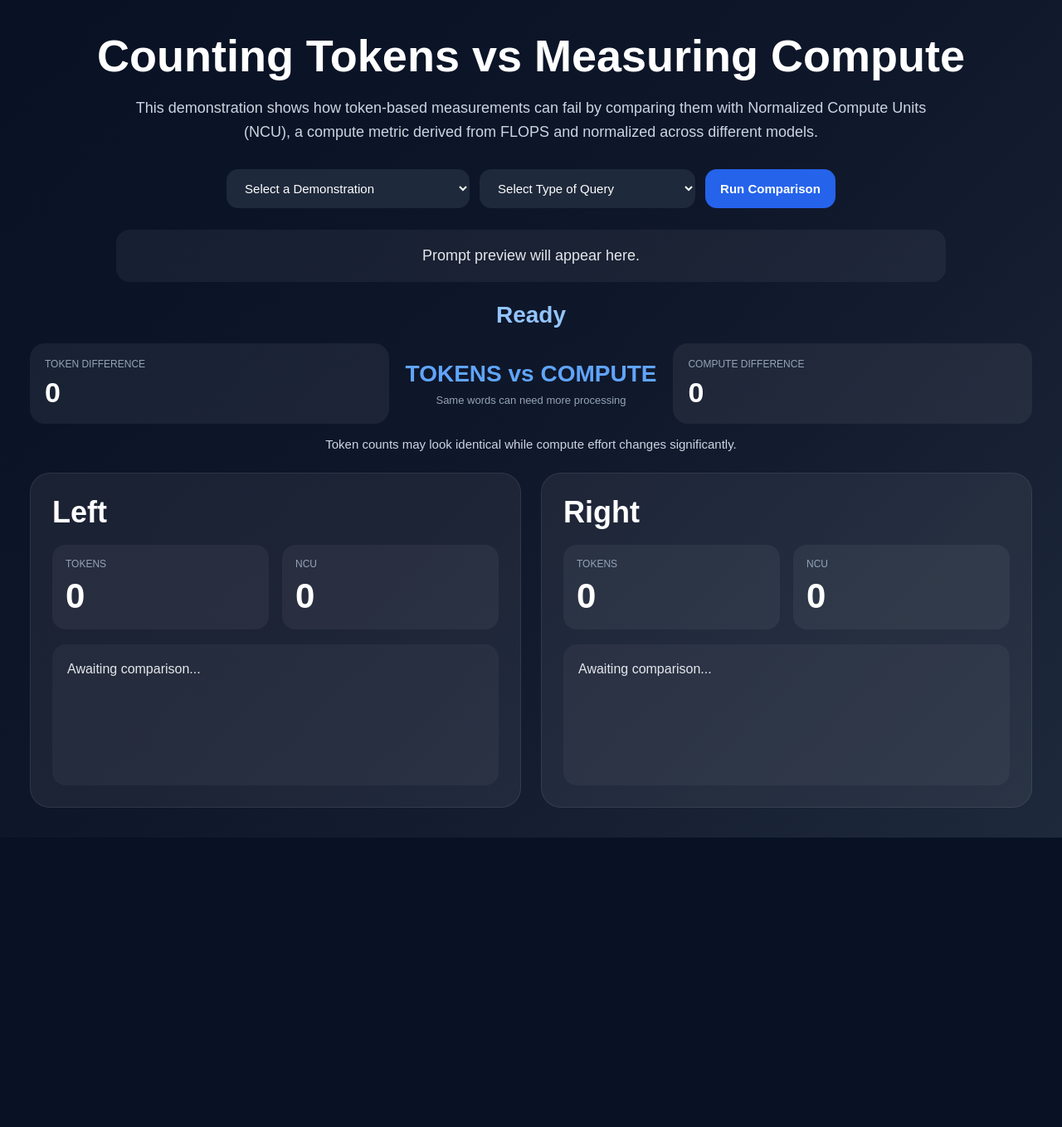
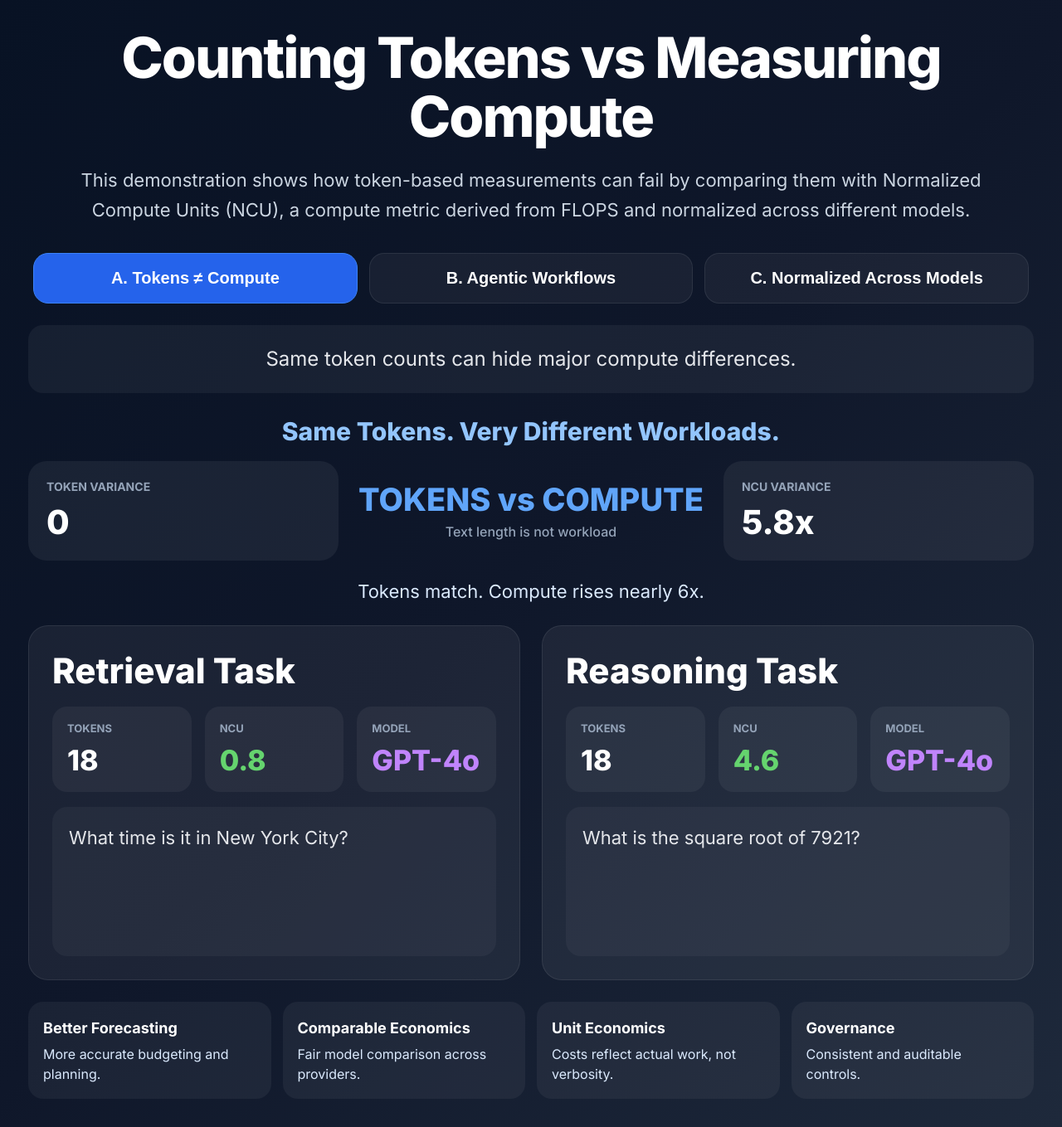
Before and after one commit to manishshadrach-droid/compute-vs-token-demo, a FastAPI app: page / in a window 1280 px wide. Shown: the whole page at 83% size. Before the commit the page ends 1010 px from the top, so only its background shows below. Run offline with FastAPI, Linux system fonts and the light colour scheme.

Commit message:
Rebuilt demo UI with Alan requested executive changes

```diff
--- a/templates/index.html
+++ b/templates/index.html
@@ -1,9 +1,13 @@
 <!DOCTYPE html>
 <html lang="en">
 <head>
-<meta charset="UTF-8" />
-<meta name="viewport" content="width=device-width, initial-scale=1.0"/>
-<title>Token vs NCU Demo</title>
+<meta charset="UTF-8">
+<meta name="viewport" content="width=device-width, initial-scale=1.0">
+<title>Tokens vs Compute</title>
+
+<link rel="preconnect" href="https://fonts.googleapis.com">
+<link rel="preconnect" href="https://fonts.gstatic.com" crossorigin>
+<link href="https://fonts.googleapis.com/css2?family=Inter:wght@400;500;700;800&display=swap" rel="stylesheet">
 
 <style>
 *{
@@ -13,63 +17,84 @@
 }
 
 body{
-  font-family:Arial, sans-serif;
+font-family:'Inter',sans-serif;
 background:linear-gradient(135deg,#081224,#0f172a,#1e293b);
-  color:white;
+color:#fff;
 min-height:100vh;
-  padding:36px;
+padding:34px;
+}
+
+.wrapper{
+max-width:1600px;
+margin:auto;
 }
 
 h1{
-  font-size:54px;
+font-size:68px;
 font-weight:800;
-  margin-bottom:28px;
 text-align:center;
+line-height:1.05;
+margin-bottom:22px;
+letter-spacing:-2px;
 }
+
+h1 span{
+display:block;
+color:#60a5fa;
+}
+
 .subText{
-  max-width:980px;
-  margin: -10px auto 30px auto;
+max-width:1150px;
+margin:0 auto 34px;
 text-align:center;
-  font-size:18px;
-  line-height:1.6;
+font-size:22px;
+line-height:1.65;
 color:#cbd5e1;
-  font-weight:400;
 }
 
 .top{
-  display:flex;
-  gap:12px;
-  flex-wrap:wrap;
-  margin-bottom:26px;
-  justify-content:center;
+display:grid;
+grid-template-columns:repeat(3,1fr);
+gap:14px;
+max-width:1200px;
+margin:0 auto 26px;
 }
 
-select,button{
-  padding:14px 18px;
-  border:none;
-  border-radius:14px;
-  font-size:15px;
+.btn{
+padding:18px;
+border-radius:18px;
+border:1px solid rgba(255,255,255,.08);
+background:rgba(255,255,255,.05);
+color:#fff;
+font-size:20px;
+font-weight:700;
+cursor:pointer;
+transition:.2s ease;
 }
 
-select{
-  min-width:260px;
-  background:#1e293b;
-  color:white;
+.btn:hover{
+transform:translateY(-2px);
 }
 
-button{
+.btn.active{
 background:#2563eb;
-  color:white;
-  font-weight:700;
-  cursor:pointer;
+border-color:#3b82f6;
 }
 
-button:hover{
-  opacity:.92;
+.queryPreview{
+max-width:1250px;
+margin:0 auto 28px;
+background:rgba(255,255,255,.05);
+padding:22px;
+border-radius:18px;
+font-size:24px;
+text-align:center;
+line-height:1.55;
+color:#e5e7eb;
 }
 
 .headline{
-  font-size:28px;
+font-size:30px;
 font-weight:800;
 color:#93c5fd;
 margin-bottom:18px;
@@ -79,38 +104,39 @@ button:hover{
 .middle{
 display:grid;
 grid-template-columns:1fr auto 1fr;
-  gap:20px;
+gap:24px;
 align-items:center;
 margin-bottom:24px;
 }
 
 .midBox{
 background:rgba(255,255,255,.06);
-  padding:18px;
-  border-radius:18px;
+padding:22px;
+border-radius:22px;
 }
 
 .midLabel{
-  font-size:12px;
+font-size:14px;
 color:#94a3b8;
-  margin-bottom:8px;
+margin-bottom:10px;
+font-weight:700;
 }
 
 .midVal{
-  font-size:34px;
+font-size:40px;
 font-weight:800;
 }
 
 .vs{
-  font-size:28px;
+font-size:38px;
 font-weight:900;
 color:#60a5fa;
 text-align:center;
-  line-height:1.2;
+line-height:1.15;
 }
 
 .vsSub{
-  font-size:13px;
+font-size:16px;
 color:#94a3b8;
 font-weight:500;
 margin-top:8px;
@@ -118,267 +144,332 @@ button:hover{
 
 .midInsight{
 text-align:center;
-  color:#cbd5e1;
-  font-size:15px;
-  margin-top:-8px;
-  margin-bottom:26px;
+color:#dbeafe;
+font-size:22px;
+margin-bottom:28px;
 }
 
 .grid{
 display:grid;
 grid-template-columns:1fr 1fr;
-  gap:24px;
+gap:26px;
 }
 
 .card{
 background:rgba(255,255,255,.06);
 border:1px solid rgba(255,255,255,.08);
 border-radius:24px;
-  padding:26px;
-}
-
-.win{
-  box-shadow:0 0 0 2px #22c55e inset;
+padding:28px;
 }
 
 .model{
-  font-size:36px;
+font-size:42px;
 font-weight:800;
 margin-bottom:18px;
 }
 
 .metrics{
 display:grid;
-  grid-template-columns:1fr 1fr;
+grid-template-columns:1fr 1fr 1fr;
 gap:16px;
 margin-bottom:18px;
 }
 
 .metric{
 background:rgba(255,255,255,.05);
-  border-radius:16px;
-  padding:16px;
+border-radius:18px;
+padding:18px;
 }
 
 .label{
-  font-size:12px;
+font-size:13px;
 color:#94a3b8;
-  margin-bottom:8px;
+margin-bottom:10px;
+font-weight:700;
 }
 
 .val{
-  font-size:42px;
+font-size:34px;
 font-weight:800;
+}
+
+.green{
+color:#65d46e;
+}
+
+.purple{
+color:#c084fc;
 }
 
 .prompt{
 background:rgba(255,255,255,.04);
-  padding:18px;
-  border-radius:16px;
-  min-height:170px;
-  line-height:1.5;
+padding:20px;
+border-radius:18px;
+min-height:180px;
+line-height:1.6;
+font-size:22px;
 color:#e5e7eb;
 }
 
-.queryPreview{
-  max-width:1000px;
-  margin:0 auto 24px auto;
+.footer{
+margin-top:26px;
+display:grid;
+grid-template-columns:repeat(4,1fr);
+gap:14px;
+}
+
+.pill{
 background:rgba(255,255,255,.05);
 padding:18px;
-  border-radius:16px;
-  color:#e5e7eb;
-  font-size:18px;
-  text-align:center;
+border-radius:18px;
+font-size:16px;
 line-height:1.5;
+color:#dbeafe;
 }
 
-@media(max-width:980px){
-  .grid{grid-template-columns:1fr;}
-  .middle{grid-template-columns:1fr;}
-  h1{font-size:40px;}
+.pill strong{
+display:block;
+font-size:18px;
+margin-bottom:6px;
+color:#fff;
+}
+
+@media(max-width:1100px){
+.top,.grid,.footer{
+grid-template-columns:1fr;
+}
+
+.middle{
+grid-template-columns:1fr;
+}
+
+h1{
+font-size:42px;
+}
+
+.subText{
+font-size:18px;
+}
+
+.queryPreview{
+font-size:18px;
+}
+
+.model{
+font-size:32px;
+}
+
+.prompt{
+font-size:18px;
+}
+
+.vs{
+font-size:30px;
+}
 }
 </style>
 </head>
 
 <body>
+<div class="wrapper">
 
-<h1>Counting Tokens vs Measuring Compute</h1>
+<h1>
+Counting Tokens vs Measuring Compute
+</h1>
 
 <div class="subText">
 This demonstration shows how token-based measurements can fail by comparing them with Normalized Compute Units (NCU), a compute metric derived from FLOPS and normalized across different models.
 </div>
 
+
 <div class="top">
-<select id="scenario">
-  <option value="" selected disabled>Select a Demonstration</option>
-  <option value="same_tokens">Same Tokens → Different Compute</option>
-  <option value="diff_tokens">Different Tokens → Same Compute</option>
-  <option value="model">Same Compute → Different Models</option>
-</select>
-
-<select id="task" onchange="previewQuery()">
-<option value="" selected disabled>Select Type of Query</option>
-<option value="simple">Simple Rewrite</option>
-<option value="reasoning">Reasoning Logic</option>
-<option value="multi">Multi-Step Analysis</option>
-<option value="agentic">Agent Workflow</option>
-</select>
-
-<button onclick="runDemo()">Run Comparison</button>
+<button class="btn active" onclick="loadDemo(0,this)">A. Tokens ≠ Compute</button>
+<button class="btn" onclick="loadDemo(1,this)">B. Agentic Workflows</button>
+<button class="btn" onclick="loadDemo(2,this)">C. Normalized Across Models</button>
 </div>
 
-<div class="queryPreview" id="queryPreview">
-Prompt preview will appear here.
-</div>
+<div class="queryPreview" id="preview"></div>
 
-<div class="headline" id="headline">Ready</div>
+<div class="headline" id="headline"></div>
 
 <div class="middle">
+
 <div class="midBox">
-<div class="midLabel">TOKEN DIFFERENCE</div>
-<div class="midVal" id="gapTokens">0</div>
+<div class="midLabel">TOKEN VARIANCE</div>
+<div class="midVal" id="tokenGap"></div>
 </div>
 
 <div class="vs">
 TOKENS vs COMPUTE
-  <div class="vsSub">Same words can need more processing</div>
+<div class="vsSub">Text length is not workload</div>
 </div>
 
 <div class="midBox">
-<div class="midLabel">COMPUTE DIFFERENCE</div>
-<div class="midVal" id="gapNcu">0</div>
+<div class="midLabel">NCU VARIANCE</div>
+<div class="midVal" id="ncuGap"></div>
 </div>
+
 </div>
-<div class="midInsight" id="midInsight">
-Token counts may look identical while compute effort changes significantly.
-</div>
+
+<div class="midInsight" id="insight"></div>
 
 <div class="grid">
 
-<div class="card" id="leftCard">
-<div class="model" id="l_model">Left</div>
+<div class="card">
+<div class="model" id="leftModel"></div>
 
 <div class="metrics">
 <div class="metric">
 <div class="label">TOKENS</div>
-<div class="val" id="l_tokens">0</div>
+<div class="val" id="leftTokens"></div>
 </div>
 
 <div class="metric">
 <div class="label">NCU</div>
-<div class="val" id="l_ncu">0</div>
+<div class="val green" id="leftNCU"></div>
+</div>
+
+<div class="metric">
+<div class="label">MODEL</div>
+<div class="val purple" id="leftProvider"></div>
 </div>
 </div>
 
-<div class="prompt" id="l_prompt">Awaiting comparison...</div>
+<div class="prompt" id="leftPrompt"></div>
 </div>
 
-<div class="card" id="rightCard">
-<div class="model" id="r_model">Right</div>
+<div class="card">
+<div class="model" id="rightModel"></div>
 
 <div class="metrics">
 <div class="metric">
 <div class="label">TOKENS</div>
-<div class="val" id="r_tokens">0</div>
+<div class="val" id="rightTokens"></div>
 </div>
 
 <div class="metric">
 <div class="label">NCU</div>
-<div class="val" id="r_ncu">0</div>
+<div class="val green" id="rightNCU"></div>
+</div>
+
+<div class="metric">
+<div class="label">MODEL</div>
+<div class="val purple" id="rightProvider"></div>
 </div>
 </div>
 
-<div class="prompt" id="r_prompt">Awaiting comparison...</div>
+<div class="prompt" id="rightPrompt"></div>
+</div>
+
+</div>
+
+<div class="footer">
+<div class="pill"><strong>Better Forecasting</strong>More accurate budgeting and planning.</div>
+<div class="pill"><strong>Comparable Economics</strong>Fair model comparison across providers.</div>
+<div class="pill"><strong>Unit Economics</strong>Costs reflect actual work, not verbosity.</div>
+<div class="pill"><strong>Governance</strong>Consistent and auditable controls.</div>
 </div>
 
 </div>
 
 <script>
-function animateValue(id,endValue,decimals=0){
-  const el=document.getElementById(id);
-  const start=0;
-  const duration=700;
-  let startTime=null;
+const demos = [
 
-  function frame(t){
-    if(!startTime) startTime=t;
-    const progress=Math.min((t-startTime)/duration,1);
-    const val=start+(endValue-start)*progress;
-    el.innerText=Number(val).toFixed(decimals);
-    if(progress<1) requestAnimationFrame(frame);
+{
+preview:"Same token counts can hide major compute differences.",
+headline:"Same Tokens. Very Different Workloads.",
+
+tokenGap:"0",
+ncuGap:"5.8x",
+
+insight:"Tokens match. Compute rises nearly 6x.",
+
+leftModel:"Retrieval Task",
+leftTokens:"18",
+leftNCU:"0.8",
+leftProvider:"GPT-4o",
+leftPrompt:"What time is it in New York City?",
+
+rightModel:"Reasoning Task",
+rightTokens:"18",
+rightNCU:"4.6",
+rightProvider:"GPT-4o",
+rightPrompt:"What is the square root of 7921?"
+},
+
+{
+preview:"Visible tokens do not reveal planning and workflow execution.",
+headline:"Agentic Workflows Hide Compute Demand.",
+
+tokenGap:"+240",
+ncuGap:"10x",
+
+insight:"Planning, filtering, sequencing, and logic add hidden compute demand.",
+
+leftModel:"Lookup Task",
+leftTokens:"180",
+leftNCU:"2.2",
+leftProvider:"GPT-4o",
+leftPrompt:"Find a downtown Chicago hotel under $300 tonight.",
+
+rightModel:"Workflow Task",
+rightTokens:"420",
+rightNCU:"22.4",
+rightProvider:"GPT-4o",
+rightPrompt:"Plan a 3-day NYC to Chicago trip with flights, hotels, schedules, meetings, and delay contingencies."
+},
+
+{
+preview:"Same task across models should produce comparable measured work.",
+headline:"Same Work. Different Models.",
+
+tokenGap:"90",
+ncuGap:"0.1",
+
+insight:"Tokens vary by model style. NCU stays stable.",
+
+leftModel:"GPT-4o",
+leftTokens:"280",
+leftNCU:"6.1",
+leftProvider:"OpenAI",
+leftPrompt:"Assess whether a $10M company should expand into Chicago based on cost and margin assumptions.",
+
+rightModel:"Claude",
+rightTokens:"190",
+rightNCU:"6.0",
+rightProvider:"Anthropic",
+rightPrompt:"Assess whether a $10M company should expand into Chicago based on cost and margin assumptions."
 }
 
-  requestAnimationFrame(frame);
+];
+
+function loadDemo(index,el){
+
+document.querySelectorAll('.btn').forEach(b=>b.classList.remove('active'));
+el.classList.add('active');
+
+const d=demos[index];
+
+document.getElementById("preview").innerText=d.preview;
+document.getElementById("headline").innerText=d.headline;
+document.getElementById("tokenGap").innerText=d.tokenGap;
+document.getElementById("ncuGap").innerText=d.ncuGap;
+document.getElementById("insight").innerText=d.insight;
+
+document.getElementById("leftModel").innerText=d.leftModel;
+document.getElementById("leftTokens").innerText=d.leftTokens;
+document.getElementById("leftNCU").innerText=d.leftNCU;
+document.getElementById("leftProvider").innerText=d.leftProvider;
+document.getElementById("leftPrompt").innerText=d.leftPrompt;
+
+document.getElementById("rightModel").innerText=d.rightModel;
+document.getElementById("rightTokens").innerText=d.rightTokens;
+document.getElementById("rightNCU").innerText=d.rightNCU;
+document.getElementById("rightProvider").innerText=d.rightProvider;
+document.getElementById("rightPrompt").innerText=d.rightPrompt;
 }
 
-function previewQuery(){
-  const task=document.getElementById("task").value;
-  const box=document.getElementById("queryPreview");
-
-  const prompts = {
-    simple:"Rewrite this sentence in plain English: The company will commence operations next quarter.",
-    reasoning:"If 5 machines make 5 parts in 5 minutes, how long for 100 machines to make 100 parts?",
-    multi:"Analyze declining sales, identify causes, and recommend 3 actions.",
-    agentic:"Plan a 7-day business trip including flights, hotel, meetings, and cost savings."
-  };
-
-  box.innerText = prompts[task] || "Prompt preview will appear here.";
-}
-
-async function runDemo(){
-  const scenario=document.getElementById("scenario").value;
-  const task=document.getElementById("task").value;
-
-  const res=await fetch("/run",{
-    method:"POST",
-    headers:{"Content-Type":"application/json"},
-    body:JSON.stringify({scenario,task})
-  });
-
-  const d=await res.json();
-
-  document.getElementById("headline").innerText=d.headline;
-
-  document.getElementById("l_model").innerText=d.left.model;
-  document.getElementById("r_model").innerText=d.right.model;
-
-  document.getElementById("l_prompt").innerText=d.left.prompt;
-  document.getElementById("r_prompt").innerText=d.right.prompt;
-
-  animateValue("l_tokens", d.left.tokens, 0);
-  animateValue("r_tokens", d.right.tokens, 0);
-
-  animateValue("l_ncu", d.left.ncu, 2);
-  animateValue("r_ncu", d.right.ncu, 2);
-
-  const tokenGap=Math.abs(d.left.tokens-d.right.tokens);
-  const ncuGap=Math.abs(d.left.ncu-d.right.ncu);
-
-  if(tokenGap === 0 && ncuGap > 0){
-    document.getElementById("midInsight").innerText =
-      "Same token output, but compute usage increased.";
-  }
-  else if(tokenGap > 0 && ncuGap === 0){
-    document.getElementById("midInsight").innerText =
-      "Different token counts, but compute demand stayed stable.";
-  }
-  else{
-    document.getElementById("midInsight").innerText =
-      "Both token count and compute changed.";
-  }
-
-  animateValue("gapTokens", tokenGap, 0);
-  animateValue("gapNcu", ncuGap, 2);
-
-  document.getElementById("leftCard").classList.remove("win");
-  document.getElementById("rightCard").classList.remove("win");
-
-  if(d.left.ncu < d.right.ncu){
-    document.getElementById("leftCard").classList.add("win");
-  }else if(d.right.ncu < d.left.ncu){
-    document.getElementById("rightCard").classList.add("win");
-  }
-}
+loadDemo(0,document.querySelector(".btn"));
 </script>
 
 </body>
```
Lines whose indentation alone changed are shown as unchanged.
